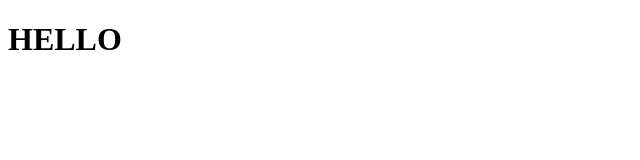
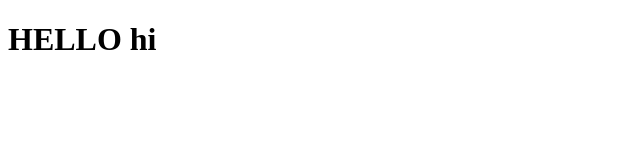
Before and after one commit to NawedEjaz123/myrepo, a plain HTML site: page index.html in a window 1280 px wide. Shown: the full height of the page, 0-640 px from the left. Drawn offline with Linux system fonts and the light colour scheme.

Commit message:
3rd version

```diff
--- a/index.html
+++ b/index.html
@@ -6,6 +6,6 @@
     <title>Document</title>
 </head>
 <body>
-    <h1>HELLO</h1>
+    <h1>HELLO hi</h1>
 </body>
 </html>
```
